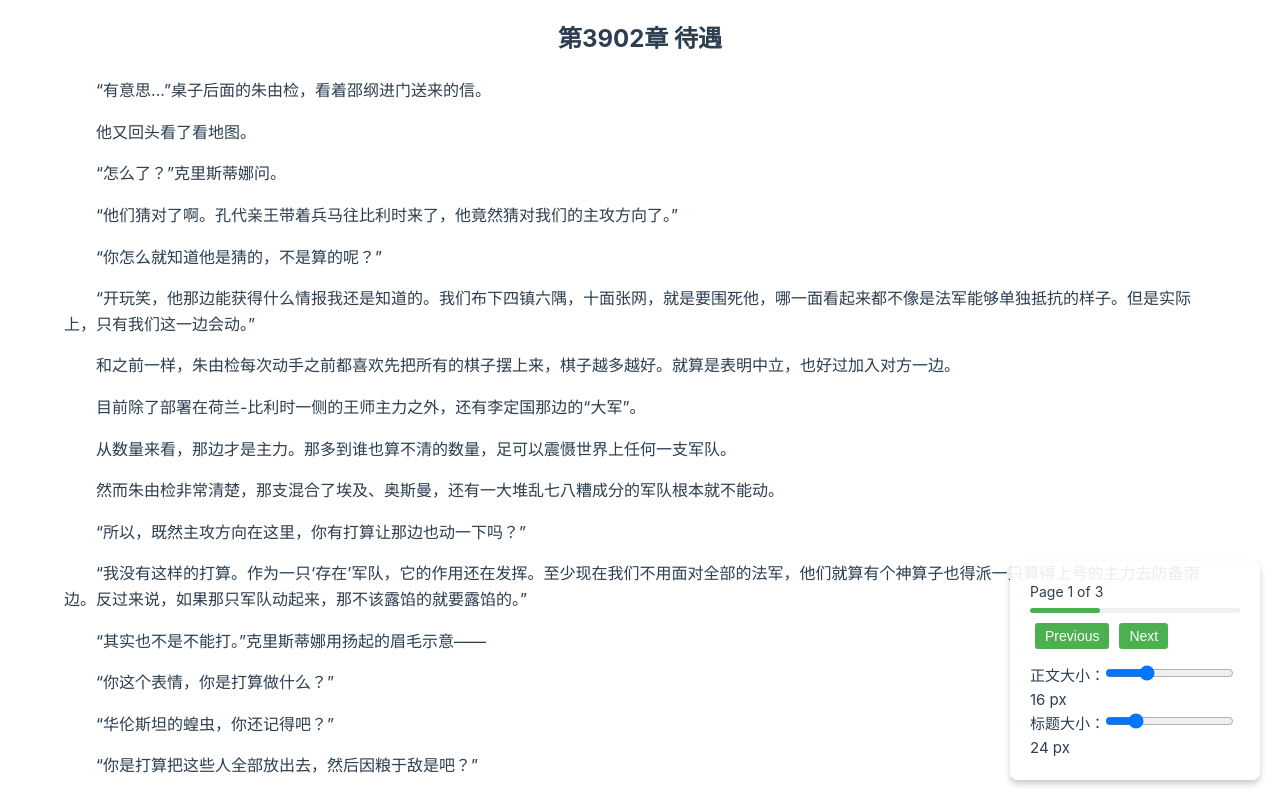
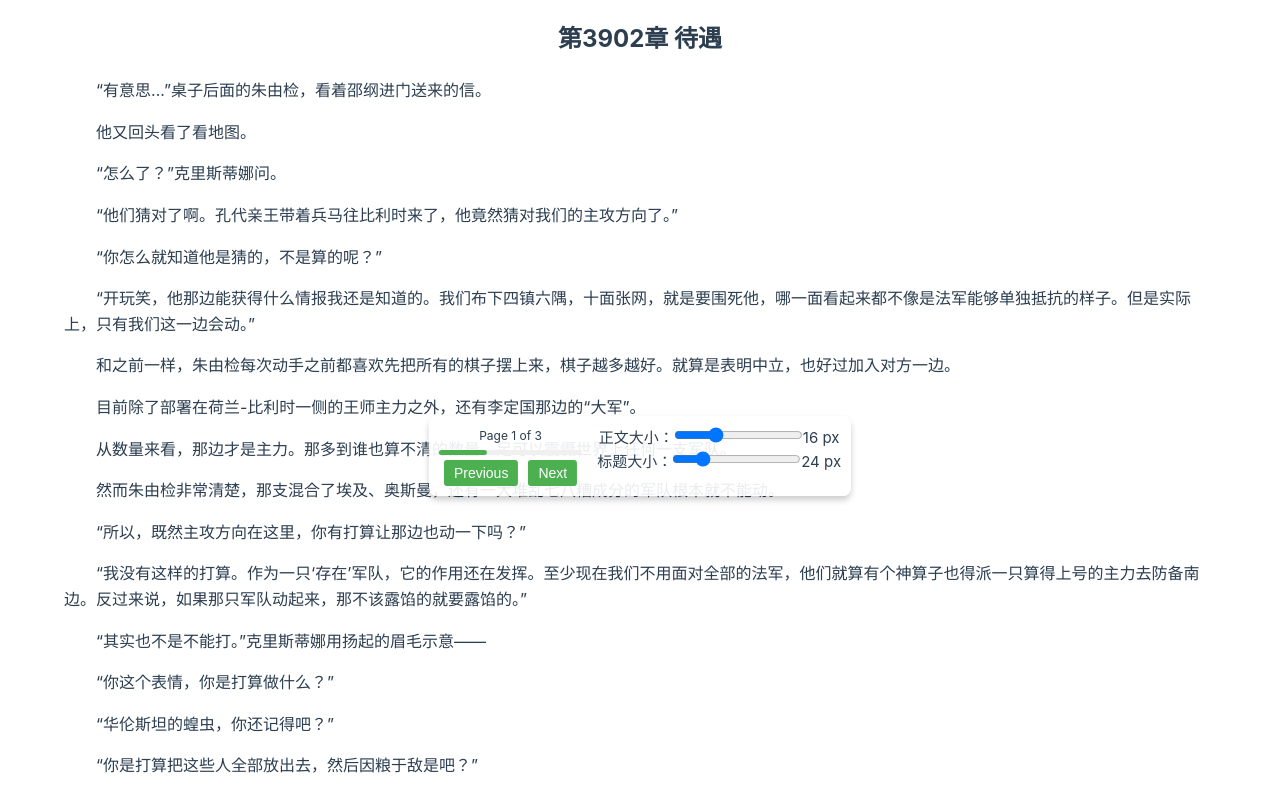
Before and after one commit to AndreaFrederica/patchouli.js, a Vue app: page / in a window 1280 px wide. Built offline with nearby package versions, Linux system fonts and the light colour scheme.

Commit message:
居中了 但是没有完全居中

```diff
--- a/src/components/FloatingControls.vue
+++ b/src/components/FloatingControls.vue
@@ -14,22 +14,16 @@
       </div>
     </div>
 
+    <div class="font-panel">
       <!-- 字体大小调整控件 -->
-    <div>
+      <div class="size-bar">
         <label for="fontSize">正文大小：</label>
-      <input
-        type="range"
-        id="fontSize"
-        v-model.number="fontSize"
-        min="10"
-        max="30"
-        step="1"
-      />
+        <input type="range" id="fontSize" v-model.number="fontSize" min="10" max="30" step="1" />
         <span>{{ fontSize }} px</span>
       </div>
 
       <!-- 标题大小调整控件 -->
-    <div>
+      <div class="size-bar">
         <label for="headingFontSize">标题大小：</label>
         <input
           type="range"
@@ -42,10 +36,11 @@
         <span>{{ headingFontSize }} px</span>
       </div>
     </div>
+  </div>
 </template>
 
 <script setup lang="ts">
-import {type Ref } from 'vue'
+import { type Ref } from 'vue'
 
 const emit = defineEmits(['prev-page', 'next-page'])
 defineProps({
@@ -62,38 +57,59 @@ defineProps({
     required: true,
   },
 })
-const headingFontSize:Ref<number> = defineModel<number>('headingFontSize',{required:true})
-const fontSize:Ref<number> = defineModel<number>('fontSize',{required:true})
+const headingFontSize: Ref<number> = defineModel<number>('headingFontSize', { required: true })
+const fontSize: Ref<number> = defineModel<number>('fontSize', { required: true })
 
-const prevPage = ()=>{
+const prevPage = () => {
   emit('prev-page')
-};
-const nextPage = ()=>{
+}
+const nextPage = () => {
   emit('next-page')
-};
+}
 </script>
 
 <style scoped>
-/* 浮动控件容器样式 */
+/*TODO 没居中*/
 .floating-controls {
   position: fixed;
-  bottom: 20px;
-  right: 20px;
+  top: 50%; /* 垂直居中 */
+  left: 50%; /* 水平居中 */
+  transform: translate(-50%, 20%); /* 将元素移动回居中的位置 */
   background-color: rgba(255, 255, 255, 0.9);
   border-radius: 8px;
-  padding: 20px;
+  padding: 10px; /* 压缩内边距 */
   box-shadow: 0px 4px 6px rgba(0, 0, 0, 0.2);
   z-index: 1000;
-  width: 250px;
+  display: flex; /* 使用 flex 布局 */
+  flex-direction: row; /* 横排 */
+  align-items: flex-start; /* 垂直顶部对齐 */
+  gap: 15px; /* 控件之间的水平间距 */
+  width: auto; /* 压缩组件宽度 */
+  height: auto; /* 自动适应高度 */
 }
 
 /* 翻页控件样式 */
 .pagination-panel {
-  margin-bottom: 15px;
+  display: flex;
+  flex-direction: column; /* 翻页控件内部保持竖排 */
+  align-items: center;
+  margin-bottom: 0;
 }
 
+/* 字体调整面板 */
+.font-panel {
+  display: flex;
+  flex-direction: column;
+  align-items: center;
+  justify-content: center;
+  margin-bottom: 0;
+  height: 100%; /* 确保有足够的空间进行居中 */
+  flex-grow: 1; /* 使 font-panel 填充剩余空间 */
+}
+
+
 .pagination-info {
-  font-size: 14px;
+  font-size: 12px; /* 压缩字体大小 */
   margin-bottom: 5px;
 }
 
@@ -102,14 +118,13 @@ const nextPage = ()=>{
   height: 5px;
   background-color: #f0f0f0;
   border-radius: 3px;
-  margin-bottom: 10px;
+  margin-bottom: 5px; /* 压缩进度条下的间距 */
 }
 
 .progress {
   height: 100%;
   background-color: #4caf50;
   border-radius: 3px;
-  /* 初始进度为 0 */
   transition: width 0.3s;
 }
 
--- a/src/components/PatchouliReader.vue
+++ b/src/components/PatchouliReader.vue
@@ -161,7 +161,8 @@ export default defineComponent({
       adjustFontSize()
       pages.value = getPages(rawElements.value as HTMLElement[])
       if (pageIndex === null) {
-        const temp = Math.floor(totalPages.value * readProgress.value)
+        //! 这堆抽象东西用来防止拖字体大小拉爆阅读器
+        const temp = Math.round(totalPages.value * readProgress.value)
         // console.log("will to",temp,"max",totalPages.value)
         if (temp >= totalPages.value - 1) {
           // console.log("too high")
```
Lines whose indentation alone changed are shown as unchanged.
